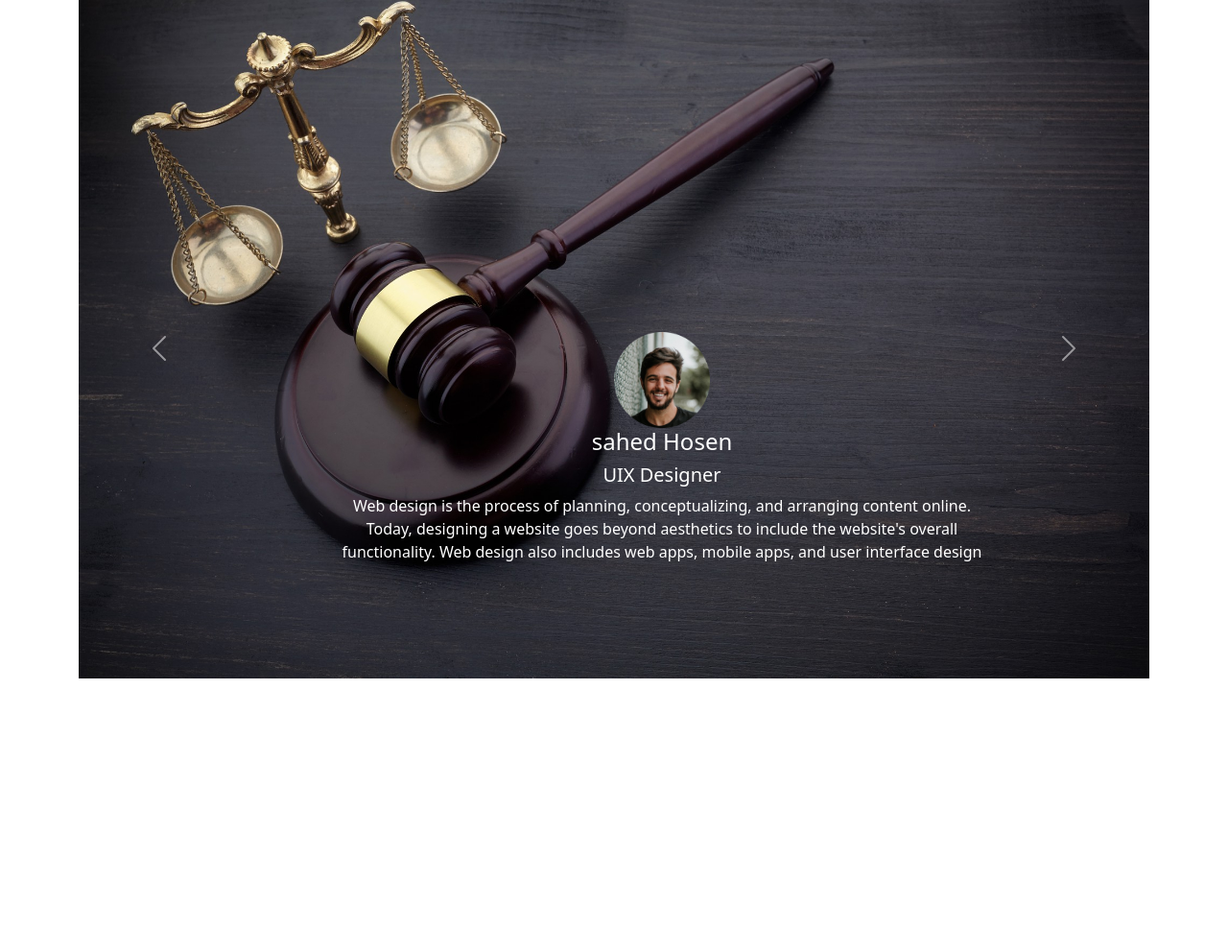
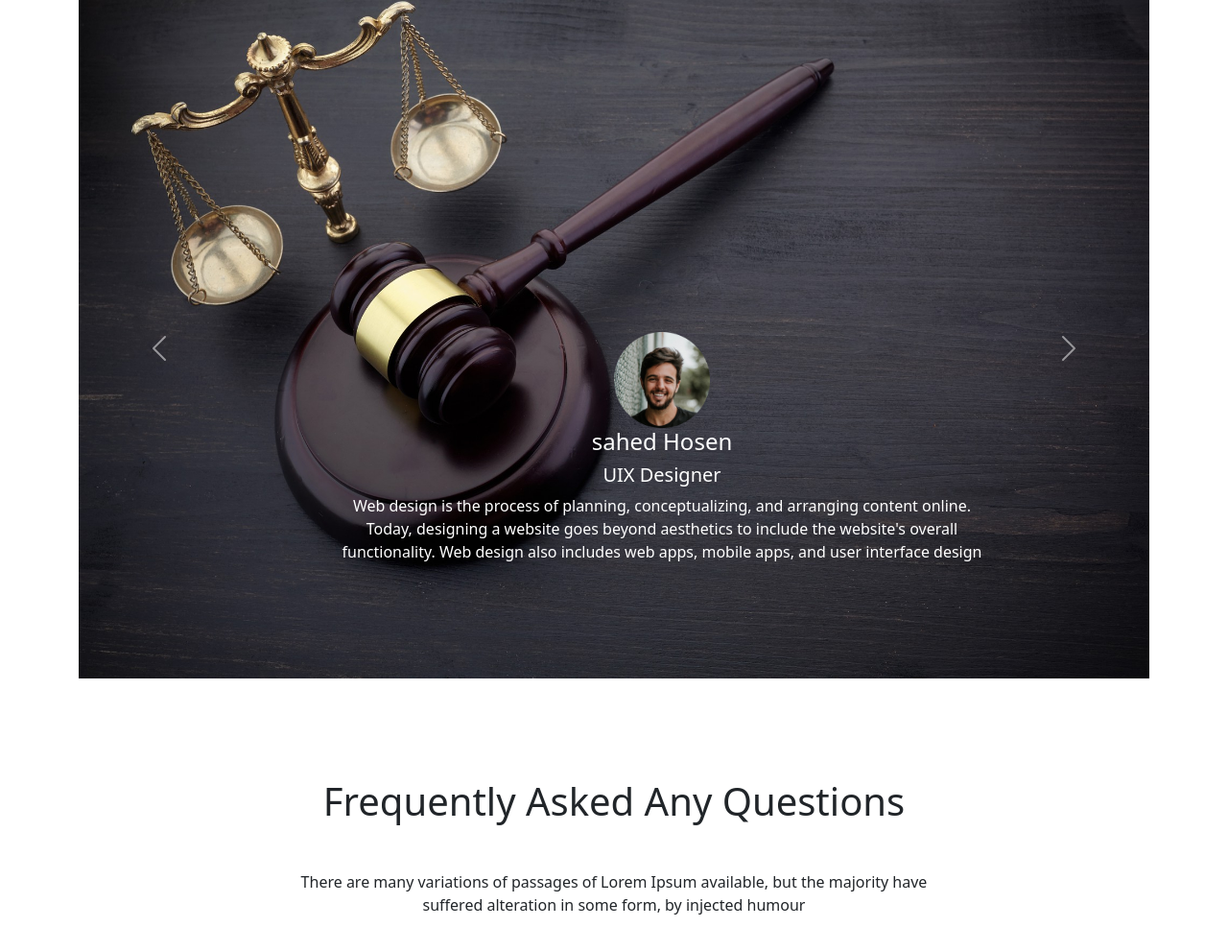
Before and after one commit to sahedemon/assignment-3, a plain HTML site: page index.html in a window 1280 px wide. Shown: the part 1545-2536 px from the top of the page at 96% size. Before the commit the page ends 2308 px from the top, so only its background shows below. Drawn offline with nearby package versions, Linux system fonts and the light colour scheme.

Commit message:
FAQ done

```diff
--- a/index.html
+++ b/index.html
@@ -224,9 +224,20 @@
     </div>
 
 
+    <!-- Frequently Asked Any Questions -->
+    <section>
+
+      <div class="text-center  mt-5 mb-5">
+        <h1 class=" my-5 text-center"> Frequently Asked Any Questions
+
+        </h1>
+        There are many variations of passages of Lorem Ipsum available, but the majority have <br>
+        suffered alteration in some form, by injected humour
+      </div>
+    </section>
+
 
   </main>
-
 
 
   <script src="js/bootstrap.js"></script>
```
